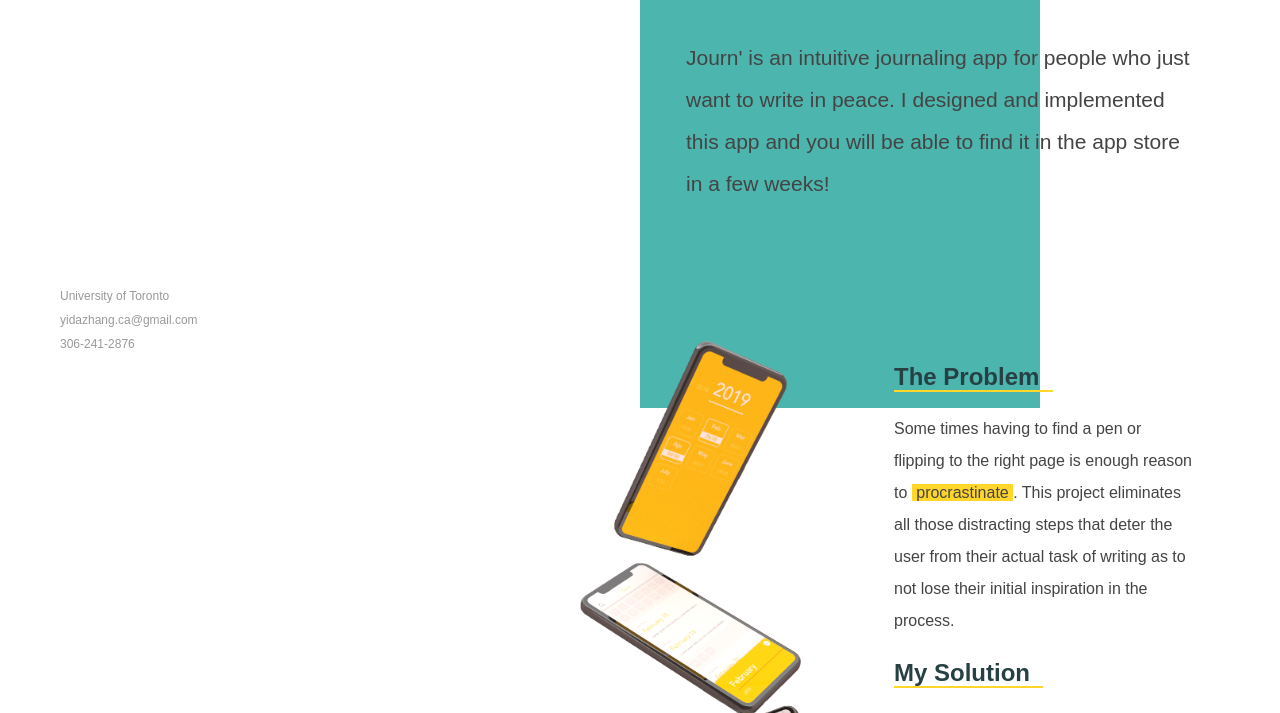
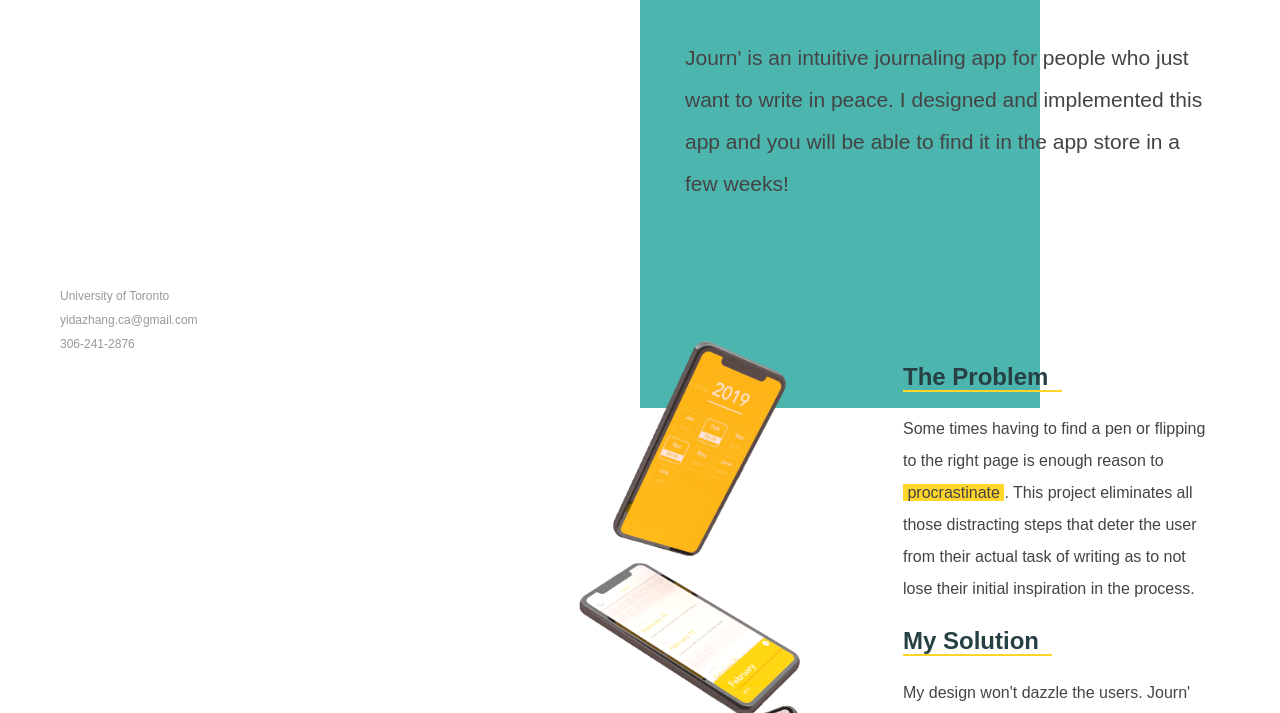
Before and after one commit to yida98/portfolio, a plain HTML site: page index.htm in a window 1280 px wide. Shown: the part 392-1105 px from the top of the page. Drawn offline with Linux system fonts and the light colour scheme.

Commit message:
i know why

```diff
--- a/style.css
+++ b/style.css
@@ -109,8 +109,8 @@ img:hover {
     position: absolute;
     margin-top: 30vh;
     padding-bottom: 140px;
-    left: 45vw;
-    width: 620px;
+    left: calc(50vw - 65px);
+    width: 640px;
     visibility: hidden;
 }
 
@@ -171,7 +171,7 @@ img:hover {
     padding-bottom: 140px;
     left: 55vw;
     width: 400px;
-/*    visibility: hidden;*/
+    visibility: hidden;
 
 }
 
```
